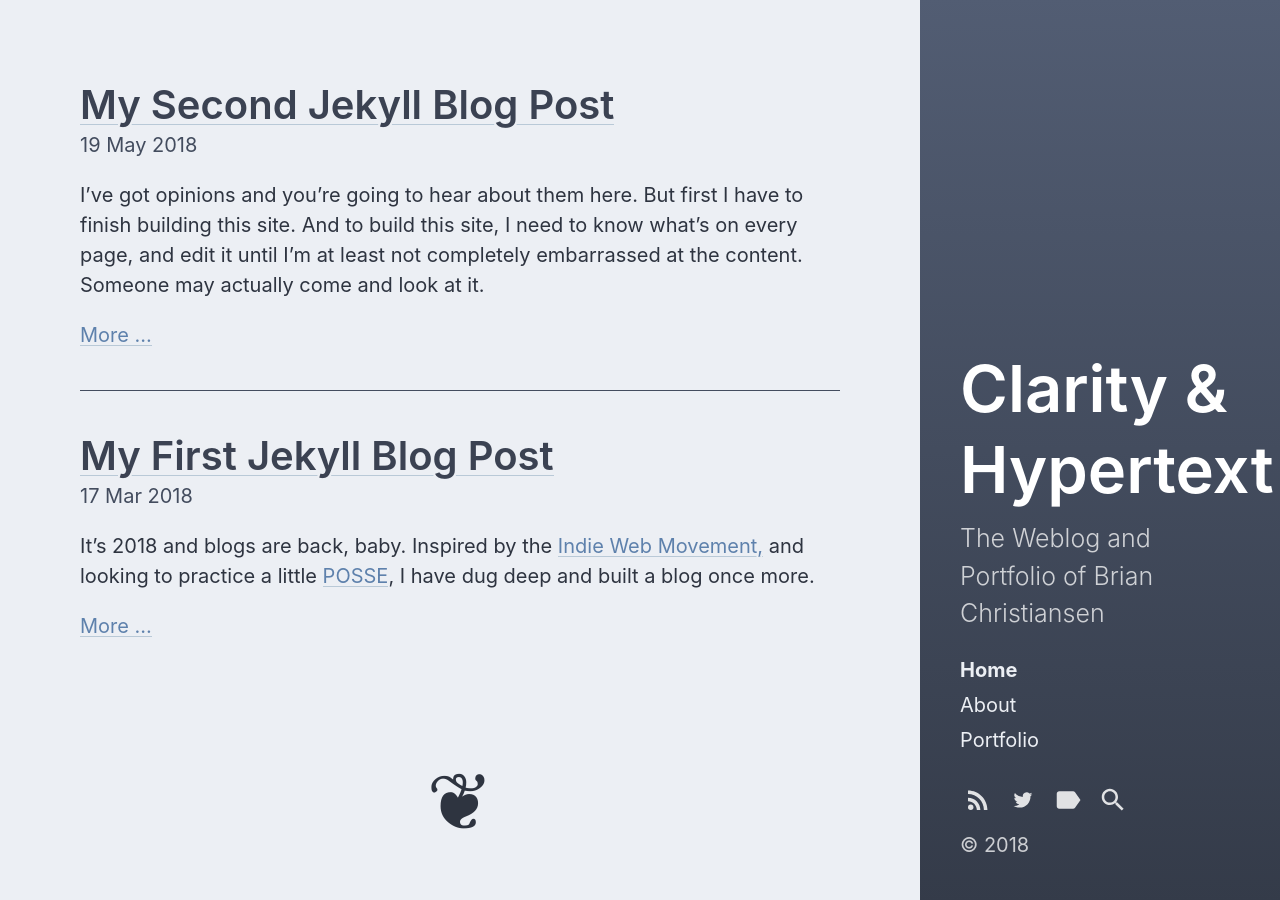
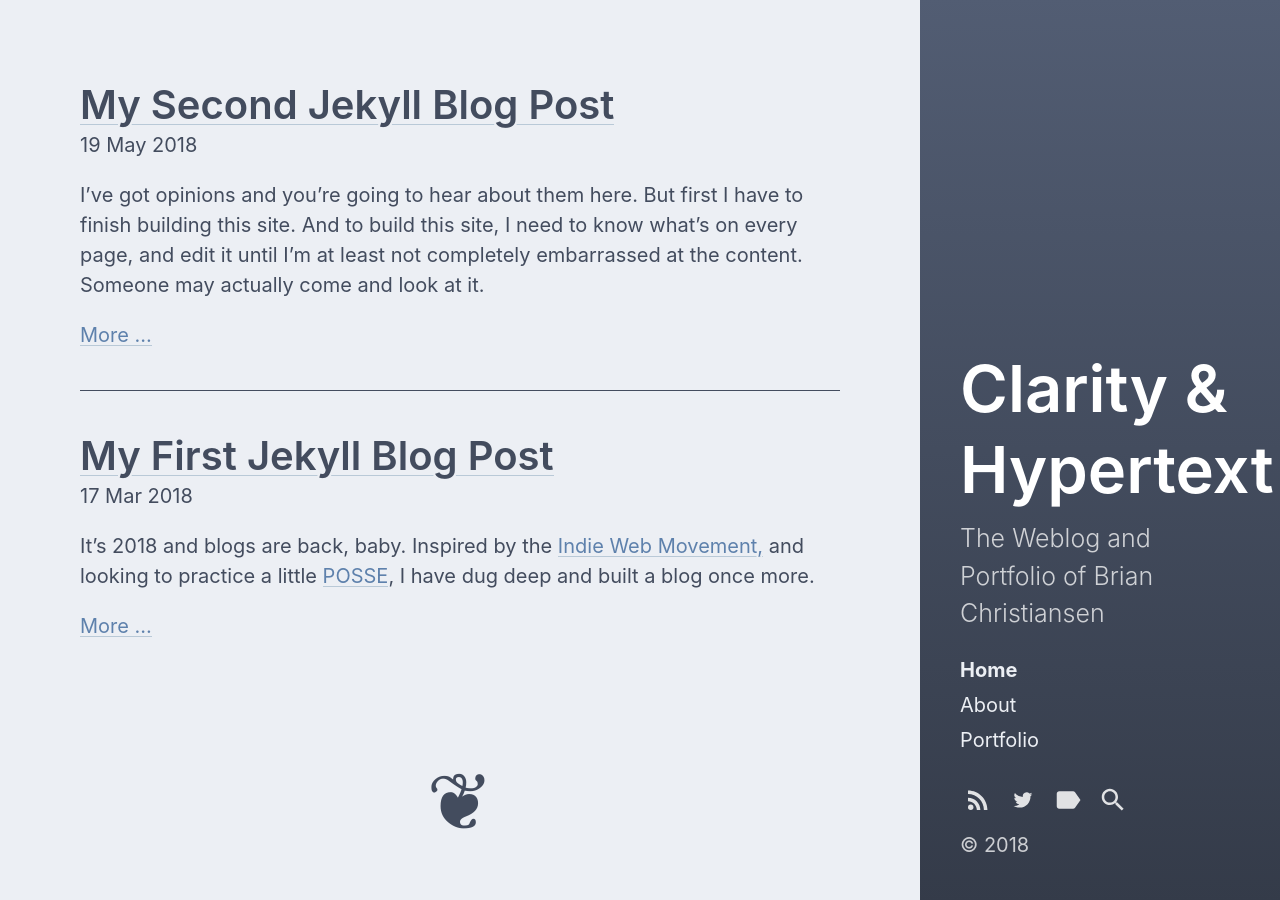
Before and after one commit to briandigital/bd4, a Jekyll site: the page built from index.html, in a window 1280 px wide. Built offline with Jekyll 4.4.1, drawn with Linux system fonts in a browser that asks for light colours; the list of posts is cut into pages by our own code.

Commit message:
Fixes type colors and styles.

```diff
--- a/_sass/hydeout/_type.scss
+++ b/_sass/hydeout/_type.scss
@@ -71,9 +71,9 @@
   margin-bottom: 1rem;
 }
 
-strong {
-  color: #303030;
-}
+// strong {
+//   color: $nord0;
+// }
 
 ul, ol, dl {
   margin-top: 0;
@@ -81,7 +81,7 @@
 }
 
 dt {
-  font-weight: bold;
+  font-weight: bolder;
 }
 
 dd {
@@ -97,10 +97,10 @@
 }
 
 abbr {
-  font-size: 85%;
-  font-weight: bold;
-  color: #555;
-  text-transform: uppercase;
+  font-weight: normal;
+//   font-size: 85%;
+//   color: #555;
+//   text-transform: uppercase;
 
   &[title] {
     cursor: help;
--- a/_sass/hydeout/_variables.scss
+++ b/_sass/hydeout/_variables.scss
@@ -8,7 +8,7 @@
 $nord5: #e5e9f0;  //snowstorm -- more white than 4
 $nord6: #eceff4;  //snowstorm -- more white than 5 -- white for page background
 $nord7: #8fbcbb;  //frost -- sea foam green
-$nord8: #88c0d0;  //frost -- sea form blue
+$nord8: #88c0d0;  //frost -- sea foam blue
 $nord9: #81a1c1;  //frost -- blueish white gray for light text on dark background.
 $nord10: #5e81ac; //frost -- blue for links.
 $nord11: #bf616a; //aurora -- most red.
@@ -18,8 +18,8 @@
 $nord15: #b48ead; //aurora -- mauve?
 
 $body-bg: $nord6 !default;       // ho-orig: #fff
-$heading-color: $nord1 !default; // ho-orig: gray-6
-$body-color: $nord0 !default;    // ho-orig: gray-5 -- primary type color
+$heading-color: $nord2 !default; // ho-orig: gray-6
+$body-color: $nord2 !default;    // ho-orig: gray-5 -- primary type color
 $body-muted: $nord2 !default;    // ho-orig: gray-4 -- meta text for example
 $link-color: $nord10 !default;   // ho-orig: $blue
 $link-color-active: $nord7 !default;
```
